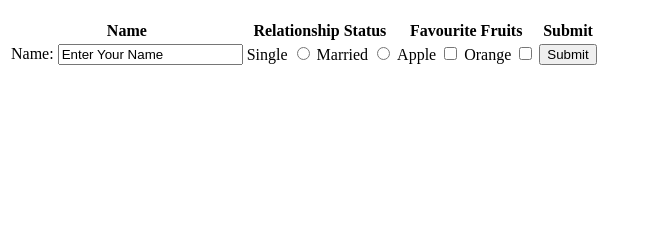
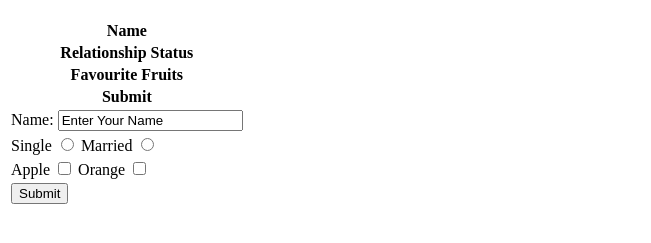
Before and after one commit to mohammadfadhli/mohammadfadhli.github.io, a plain HTML site: page index.html in a window 1280 px wide. Shown: the part 61-304 px from the top of the page, without its empty margins (0-651 px from the left). Drawn offline with Linux system fonts and the light colour scheme.

Commit message:
Update index.html

```diff
--- a/index.html
+++ b/index.html
@@ -8,14 +8,26 @@
             <table>
                 <tr>
                     <th>Name</th>
+                </tr>
+                <tr>
                     <th>Relationship Status</th>
+                </tr>
+                <tr>
                     <th>Favourite Fruits</th>
+                </tr>
+                <tr>
                     <th>Submit</th>
                 </tr>
                 <tr>
                     <td>Name: <input type="text" value="Enter Your Name" name="name"/></td>
+                </tr>
+                <tr>
                     <td>Single <input type="radio" name="single" value="Single"> Married <input type="radio" name="married" value="Married"></td>
+                </tr>
+                <tr>
                     <td>Apple <input type="checkbox" name="apple" value="Apple"> Orange <input type="checkbox" name="orange" value="Orange"></td>
+                </tr>
+                <tr>
                     <td><input type="submit" name="submitquery" value="Submit"/></td>
                 </tr>
             </table>
```
